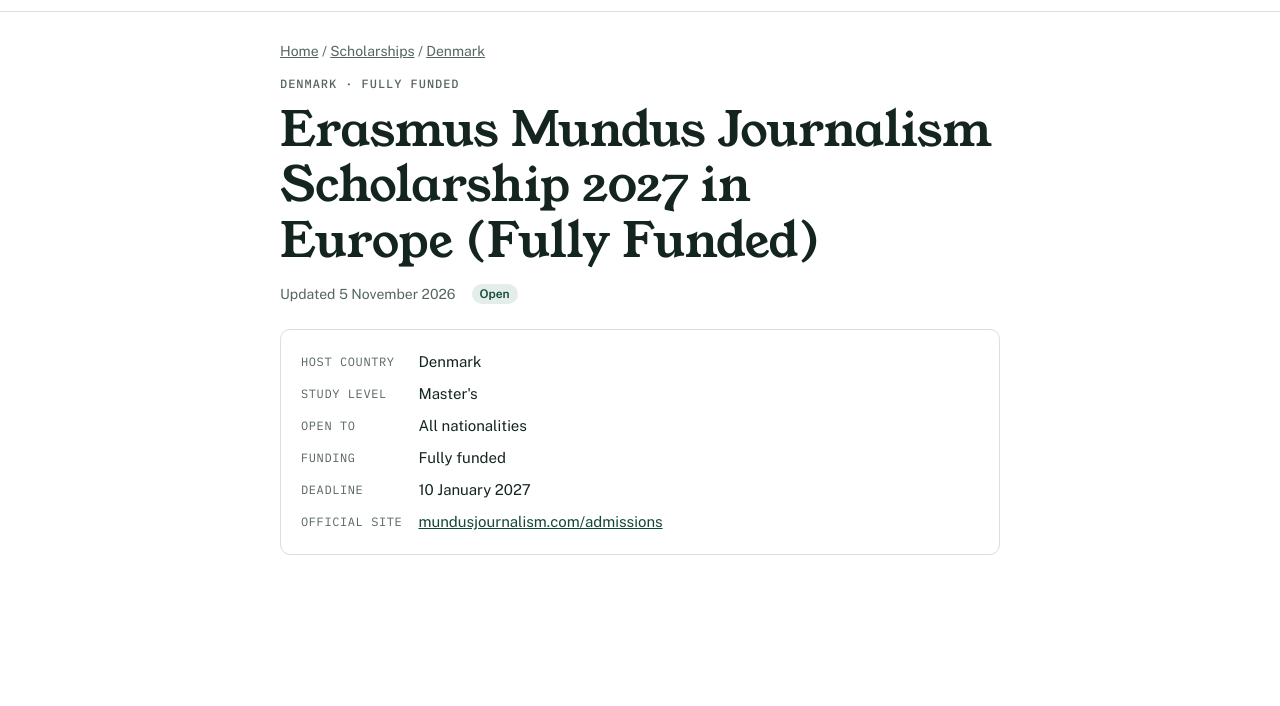
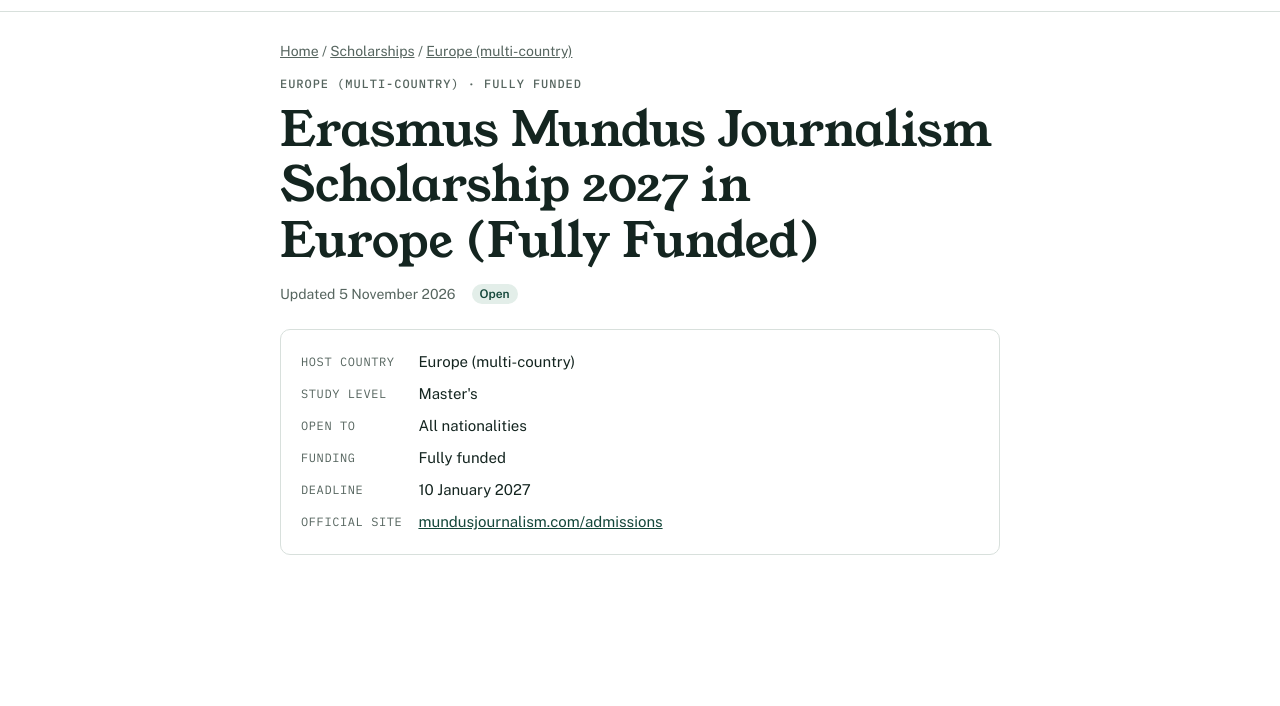
Before and after one commit to scholarfahad/scholarfahad-website, an Eleventy site: page src/scholarships/erasmus-mundus-journalism-scholarship-2027-in-europe-fully-funded.md in a window 1280 px wide. Shown: the part 57-763 px from the top of the page. Built offline with nearby package versions, Linux system fonts and the light colour scheme; Eleventy itself is replaced by a stand-in of ours; files that its build step writes are made by us from their sources.

Commit message:
Update Scholarship “erasmus-mundus-journalism-scholarship-2027-in-europe-fully-funded”

```diff
--- a/src/scholarships/erasmus-mundus-journalism-scholarship-2027-in-europe-fully-funded.md
+++ b/src/scholarships/erasmus-mundus-journalism-scholarship-2027-in-europe-fully-funded.md
@@ -1,7 +1,7 @@
 ---
 title: Erasmus Mundus Journalism Scholarship 2027 in Europe (Fully Funded)
 type: Scholarship
-country: Denmark
+country: Europe (multi-country)
 official_url: https://mundusjournalism.com/admissions/
 deadline: 2027-01-10
 summary: The Erasmus Mundus Master’s in Journalism, Media and Globalisation is a 2-year degree in Denmark plus Germany, the Netherlands, Czechia or the UK. Scholarships cover full tuition, EUR 1,400 a month for up to 24 months and insurance, for students of any nationality.
```
